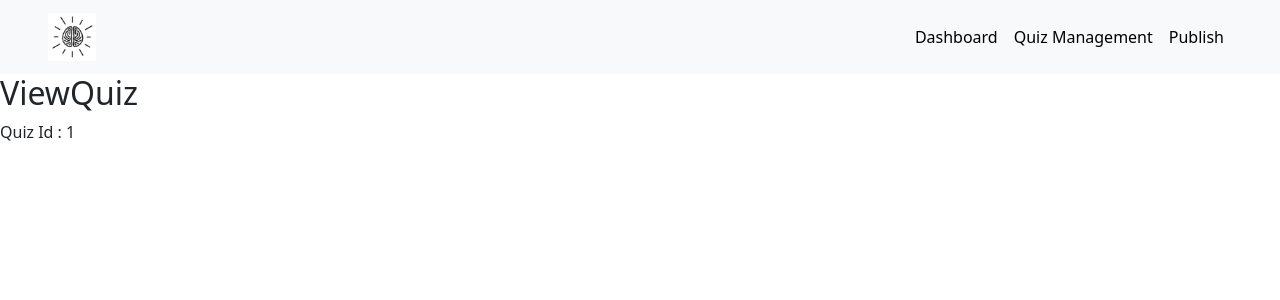
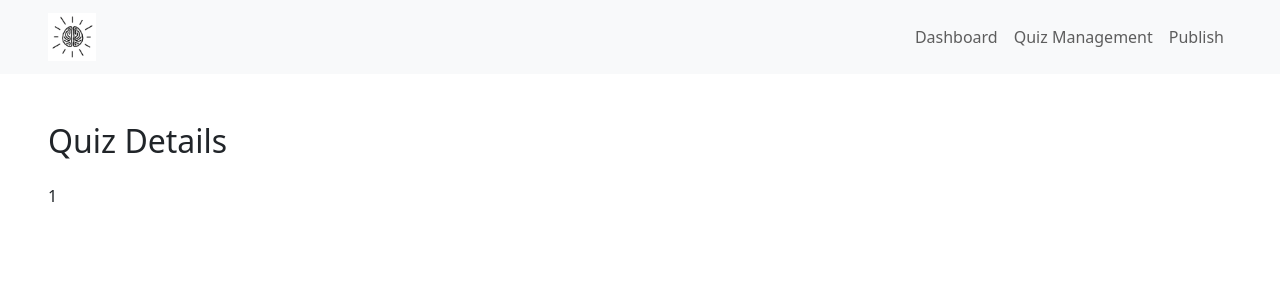
Before and after one commit to roja-cherry/innovator_quiz, a React (Vite) app: page /admin/quiz/1 in a window 1280 px wide. Shown: the top 300 px of the page. Built offline with nearby package versions, Linux system fonts and the light colour scheme.

Commit message:
navbar active link, pages header changes & logo on tab

```diff
--- a/index.html
+++ b/index.html
@@ -2,7 +2,7 @@
 <html lang="en">
   <head>
     <meta charset="UTF-8" />
-    <link rel="icon" type="image/svg+xml" href="/vite.svg" />
+    <link rel="icon" type="image/svg+xml" href="/logo.png" />
     <meta name="viewport" content="width=device-width, initial-scale=1.0" />
     <title>Innovator's Quiz</title>
     <link rel="preconnect" href="https://fonts.googleapis.com" />
--- a/src/components/navbar/Navbar.jsx
+++ b/src/components/navbar/Navbar.jsx
@@ -43,7 +43,7 @@ const Navbar = () => {
               <li className="nav-item" key={url?.text}>
                 <NavLink
                   to={url?.path}
-                  className="nav-link active"
+                  className="nav-link"
                   aria-current="page"
                 >
                   {url?.text}
--- a/src/index.scss
+++ b/src/index.scss
@@ -2,6 +2,15 @@ $primary: #000000; // Your new primary color
 
 // Then import Bootstrap
 @import "bootstrap/scss/bootstrap";
+
+.nav-link {
+  color: #5d5d5d;
+
+  &.active {
+    color: #000 !important;
+    font-weight: 500;
+  }
+}
 
 .form-label {
   font-weight: 600;
--- a/src/pages/admin/ViewQuiz.jsx
+++ b/src/pages/admin/ViewQuiz.jsx
@@ -2,12 +2,12 @@ import React from "react";
 import { useParams } from "react-router-dom";
 
 export const ViewQuiz = () => {
-  let quizid = useParams()
+  let { id } = useParams();
 
   return (
-    <div>
-      <h2>ViewQuiz</h2>
-      <label>Quiz Id : {quizid.id}</label>
-    </div>
+    <section className="container-fluid quiz-management-container p-5">
+      <h2>Quiz Details</h2>
+      <div className="mt-4">{id}</div>
+    </section>
   );
 };
--- a/src/pages/admin/dashboard/Dashboard.jsx
+++ b/src/pages/admin/dashboard/Dashboard.jsx
@@ -2,7 +2,10 @@ import React from 'react'
 
 const Dashboard = () => {
   return (
-    <div>Dashboard</div>
+    <section className="container-fluid quiz-management-container p-5">
+      <h2>Dashboard</h2>
+      <div className="mt-4"></div>
+    </section>
   )
 }
 
--- a/src/pages/admin/publish/Publish.jsx
+++ b/src/pages/admin/publish/Publish.jsx
@@ -1,7 +1,10 @@
-import React from 'react'
+import React from "react";
 
 export const Publish = () => {
   return (
-    <div>Publish</div>
-  )
-}
+    <section className="container-fluid quiz-management-container p-5">
+      <h2>Publish Quiz</h2>
+      <div className="mt-4"></div>
+    </section>
+  );
+};
--- a/src/pages/admin/quiz-management/QuizManagement.jsx
+++ b/src/pages/admin/quiz-management/QuizManagement.jsx
@@ -1,12 +1,12 @@
 import React, { useEffect, useMemo, useState } from "react";
 import { IoSearchOutline } from "react-icons/io5";
-import "./QuizManagement.scss";
 import QuizManagementTable from "../../../components/quiz-management/QuizManagementTable";
 import { CiFilter } from "react-icons/ci";
 import { Link, useSearchParams } from "react-router-dom";
 import QuizFilter from "../../../components/quiz-management/QuizFilter";
 import { getQuizList } from "../../../api/apiService";
 import Swal from "sweetalert2";
+import "./QuizManagement.scss";
 
 const QuizManagement = () => {
   const [showFilter, setShowFilter] = useState(false);
@@ -31,7 +31,7 @@ const QuizManagement = () => {
   const handleFilterChange = (key, val) => {
     if (val == "-1") {
       const { [key]: _, ...newFilters } = filters;
-      searchParams.delete(key)
+      searchParams.delete(key);
       setFilters(newFilters);
     } else {
       searchParams.set(key, val);
@@ -83,6 +83,7 @@ const QuizManagement = () => {
                 id="search"
                 placeholder="search"
                 value={search}
+                autoComplete="off"
                 onChange={(e) => setSearch(e.target?.value)}
               />
               <IoSearchOutline className="search-icon" />
```
